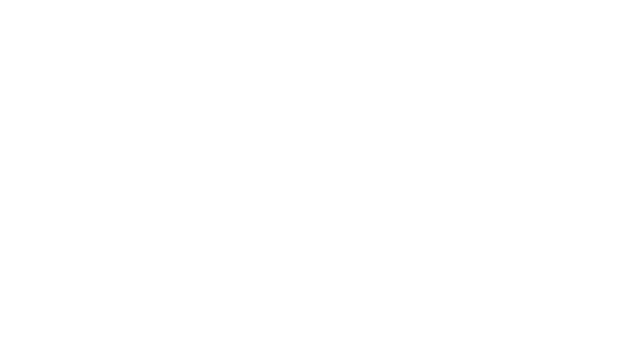
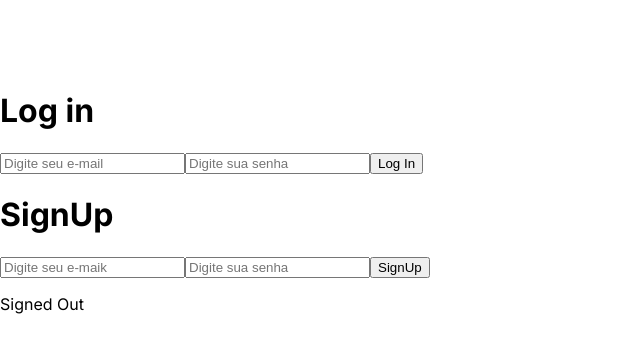
Before and after one commit to GregGregK/ReciclaMaisFloripa, a React (Create React App) app: page /login in a window 1280 px wide. Before the commit this address had no page. Shown: the top 352 px of the page, without its empty margins (0-640 px from the left). Built offline with nearby package versions, Linux system fonts and the light colour scheme; no server answers.

Commit message:
09-07 commit

```diff
--- a/package.json
+++ b/package.json
@@ -8,6 +8,7 @@
     "@testing-library/jest-dom": "^5.17.0",
     "@testing-library/react": "^13.4.0",
     "@testing-library/user-event": "^13.5.0",
+    "firebase": "^10.12.3",
     "flowbite-react": "^0.10.1",
     "react": "^18.3.1",
     "react-dom": "^18.3.1",
--- a/src/App.js
+++ b/src/App.js
@@ -6,12 +6,14 @@
 import CadastroAlerta from './views/Cadastro Alerta/CadastroAlerta.jsx';
 import Parceiros from './views/parceiros/Parceiros.jsx';
 import CadastroPontos from './views/Cadastro Ponto/CadastroPontoPage.jsx';
+import Login from './views/Login/Login.jsx';
 
 const App = () => {
   return (
     <Router>
       <Routes>
         <Route path="/" element={<Home />} />
+        <Route path="/login" element={<Login />} />
         <Route path="/results" element={<SearchResults />} />
         <Route path="/alerta-coletas" element={<AlertaColetas />} />
         <Route path="/cadastro-alerta" element={<CadastroAlerta />} />
--- /dev/null
+++ b/src/components/AuthDetails.jsx
@@ -0,0 +1,44 @@
+import { onAuthStateChanged, signOut } from "firebase/auth";
+import React, { useEffect, useState } from "react";
+import { auth } from "../firebase";
+
+const AuthDetails = () => {
+  const [authUser, setAuthUser] = useState(null);
+
+  useEffect(() => {
+    const listen = onAuthStateChanged(auth, (user) => {
+      if (user) {
+        setAuthUser(user);
+      } else {
+        setAuthUser(null);
+      }
+    });
+
+    return () => {
+      listen();
+    };
+  }, []);
+
+  const userSignOut = () => {
+    signOut(auth)
+      .then(() => {
+        console.log("sign out successful");
+      })
+      .catch((error) => console.log(error));
+  };
+
+  return (
+    <div>
+      {authUser ? (
+        <>
+          <p>{`Signed In as ${authUser.email}`}</p>
+          <button onClick={userSignOut}>Sign Out</button>
+        </>
+      ) : (
+        <p>Signed Out</p>
+      )}
+    </div>
+  );
+};
+
+export default AuthDetails;
--- /dev/null
+++ b/src/components/SignUp.jsx
@@ -0,0 +1,33 @@
+import { createUserWithEmailAndPassword } from 'firebase/auth';
+import React, {useState} from 'react';
+import { auth } from '../../src/firebase';
+
+
+const SignUp = () => {
+    const [email, setEmail] = useState('');
+    const [password, setPassword] = useState('');
+
+    const signUp = (e) => {
+        e.preventDefault();
+        createUserWithEmailAndPassword(auth, email, password)
+        .then((userCredential) => {
+            console.log(userCredential)
+        }).catch((error) => {
+            console.log(error);
+        })
+    }
+
+
+    return (
+        <div className='sign-in-container'>
+            <form onSubmit={signUp}>
+                <h1>SignUp</h1>
+                <input type='email' placeholder='Digite seu e-maik' value={email} onChange={(e) => setEmail(e.target.value)}></input>
+                <input type='password' placeholder='Digite sua senha' value={password} onChange={(e) => setPassword(e.target.value)}></input>
+                <button type='submit'>SignUp</button>
+            </form>
+        </div>
+    )
+}
+
+export default SignUp;
--- /dev/null
+++ b/src/components/Signin.jsx
@@ -0,0 +1,34 @@
+import React, { useState } from 'react';
+import { useNavigate } from 'react-router-dom';
+import { signInWithEmailAndPassword } from 'firebase/auth';
+import { auth } from '../../src/firebase';
+
+const SignIn = () => {
+    const [email, setEmail] = useState('');
+    const [password, setPassword] = useState('');
+    const navigate = useNavigate();
+
+    const signIn = (e) => {
+        e.preventDefault();
+        signInWithEmailAndPassword(auth, email, password)
+        .then((userCredential) => {
+            console.log(userCredential);
+            navigate('/'); // Redireciona para a página home
+        }).catch((error) => {
+            console.log(error);
+        });
+    }
+
+    return (
+        <div className='sign-in-container'>
+            <form onSubmit={signIn}>
+                <h1>Log in</h1>
+                <input type='email' placeholder='Digite seu e-mail' value={email} onChange={(e) => setEmail(e.target.value)} />
+                <input type='password' placeholder='Digite sua senha' value={password} onChange={(e) => setPassword(e.target.value)} />
+                <button type='submit'>Log In</button>
+            </form>
+        </div>
+    );
+}
+
+export default SignIn;
--- /dev/null
+++ b/src/firebase.js
@@ -0,0 +1,19 @@
+// src/firebase.js
+import { initializeApp } from "firebase/app";
+import { getAuth } from "firebase/auth";
+
+// Configuração do Firebase usando variáveis de ambiente
+const firebaseConfig = {
+  apiKey: process.env.REACT_APP_FIREBASE_API_KEY,
+  authDomain: process.env.REACT_APP_FIREBASE_AUTH_DOMAIN,
+  projectId: process.env.REACT_APP_FIREBASE_PROJECT_ID,
+  storageBucket: process.env.REACT_APP_FIREBASE_STORAGE_BUCKET,
+  messagingSenderId: process.env.REACT_APP_FIREBASE_MESSAGING_SENDER_ID,
+  appId: process.env.REACT_APP_FIREBASE_APP_ID
+};
+
+// Inicializar Firebase
+const app = initializeApp(firebaseConfig);
+
+// Inicializar Autenticação Firebase e obter uma referência ao serviço
+export const auth = getAuth(app);
--- /dev/null
+++ b/src/views/Login/Login.jsx
@@ -0,0 +1,15 @@
+import SignIn from '../../components/Signin'
+import SignUp from '../../components/SignUp'
+import AuthDetails from '../../components/AuthDetails'
+
+function Login() {
+    return (
+        <div className='Login'>
+            <SignIn />
+            <SignUp />
+            <AuthDetails />
+        </div>
+    )
+}
+
+export default Login;
```
Also changed, not shown: 1 other file (tests, documents, lock files or other folders).
